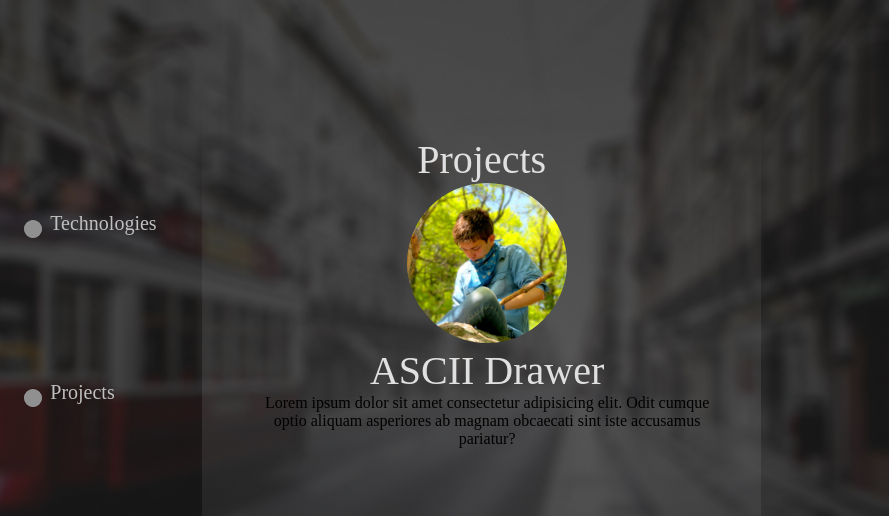
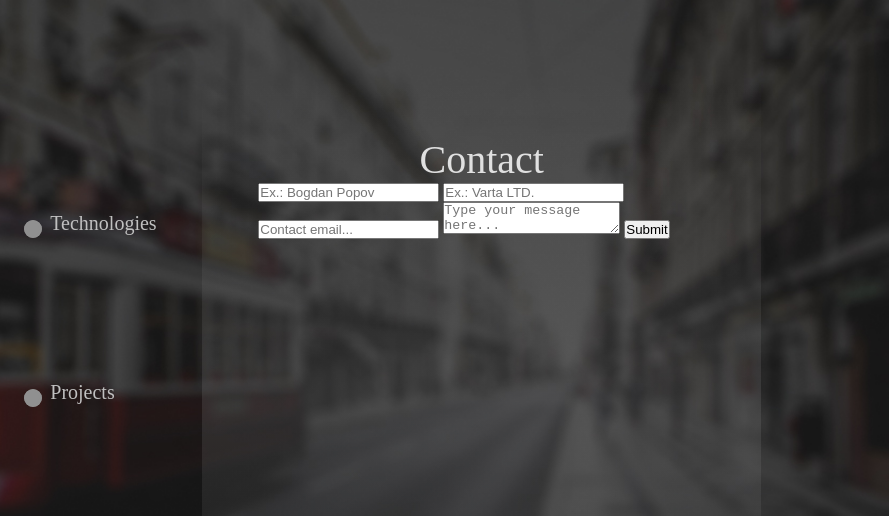
Before and after one commit to angel-penchev/portfolio-2019, a website: page index.html in a window 1280 px wide. Shown: the top 516 px of the page, 391-1280 px from the left. Drawn offline with Linux system fonts and the light colour scheme.

Commit message:
Implemented a working contact form Added the contact slide and wired the form to send the submited data to portfolio's holder email address via formspree.io. Resolves #11.

```diff
--- a/index.html
+++ b/index.html
@@ -37,7 +37,7 @@
             </nav>
         </section>
         <section class="information">
-            <section class="slide technologies">
+            <section class="slide" id="technologies">
                 <h1 class="title">Technologies</h1>
                 <div class="subgroup">
                     <h2 class="title">Front-End</h2>
@@ -69,7 +69,7 @@
                 </div>
             </section>
 
-            <section class="slide is-active" id="projects">
+            <section class="slide" id="projects">
                 <h1 class="title">Projects</h1>
                 <div class="slider">
                     <div class="slide is-active">
@@ -81,13 +81,13 @@
                 </div>
             </section>
 
-            <section class="slide contact">
+            <section class="slide is-active" id="contact">
                 <h1 class="title">Contact</h1>
-                <form action="">
-                    <input type="text" name="name" id="name">
-                    <input type="text" name="company" id="company">
-                    <input type="text" name="email" id="email">
-                    <input type="text" name="message" id="message">
+                <form name="contact-form" method="POST">
+                    <input type="text" name="name" id="name" placeholder="Ex.: Bogdan Popov">
+                    <input type="text" name="company" id="company" placeholder="Ex.: Varta LTD.">
+                    <input type="text" name="email" id="email" placeholder="Contact email...">
+                    <textarea name="message" id="message" placeholder="Type your message here..."></textarea>
                     <input type="submit" value="Submit">
                 </form>
             </section>
--- a/scripts/information.js
+++ b/scripts/information.js
@@ -20,6 +20,7 @@ function injectDataInDocument(data) {
     injectProfile();
     injectTechnologies();
     injectProjects();
+    injectContact();
 
     function injectProfile() {
         document.getElementById('picture').src = data.user.picture;
@@ -27,7 +28,10 @@ function injectDataInDocument(data) {
         document.getElementById('description').innerHTML = data.user.description;
         document.getElementById('location').innerHTML = data.user.location;
         data.user.links.forEach((link) => {
-            document.getElementById('links').innerHTML += "<a href=\"" + link.href + "\"><img src=\"" + link.img + "\" alt=\"" + link.title + "\"></a>"
+            document.getElementById('links').innerHTML +=
+                "<a href=\"" + link.href + "\">" +
+                    "<img src=\"" + link.img + "\" alt=\"" + link.title + "\">" +
+                "</a>"
         })
     }
 
@@ -37,10 +41,18 @@ function injectDataInDocument(data) {
 
     function injectProjects() {
         data.projects.forEach((project) => {
-            project_template = "<div class=\"slide is-active\"><img src=\"" + project.image + "\" alt=\"\" id=\"project-image\"><h1 id=\"project-title\">" + project.title + "</h1><p id=\"project-description\">" + project.description + "</p></div>"
+            project_template =
+                "<div class=\"slide is-active\">" +
+                    "<img src=\"" + project.image + "\" alt=\"\" id=\"project-image\">" +
+                    "<h1 id=\"project-title\">" + project.title + "</h1>" +
+                    "<p id=\"project-description\">" + project.description + "</p>" +
+                "</div>"
             document.getElementById("projects").getElementsByClassName("slider")[0].innerHTML += project_template;
         })
+    }
 
+    function injectContact() {
+        document.getElementsByName("contact-form")[0].setAttribute("action", "https://formspree.io/" + data.user.email);
     }
 }
 
```
